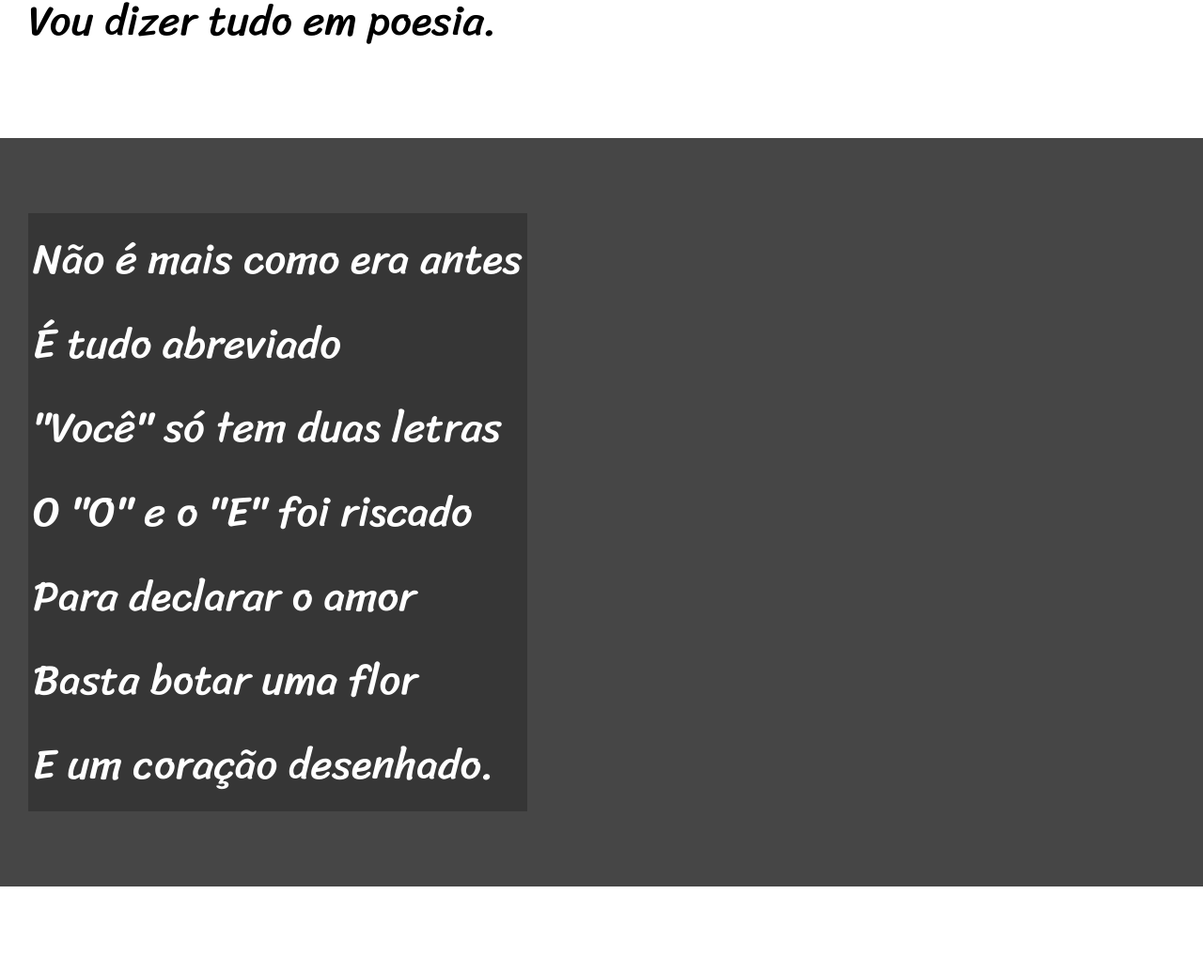
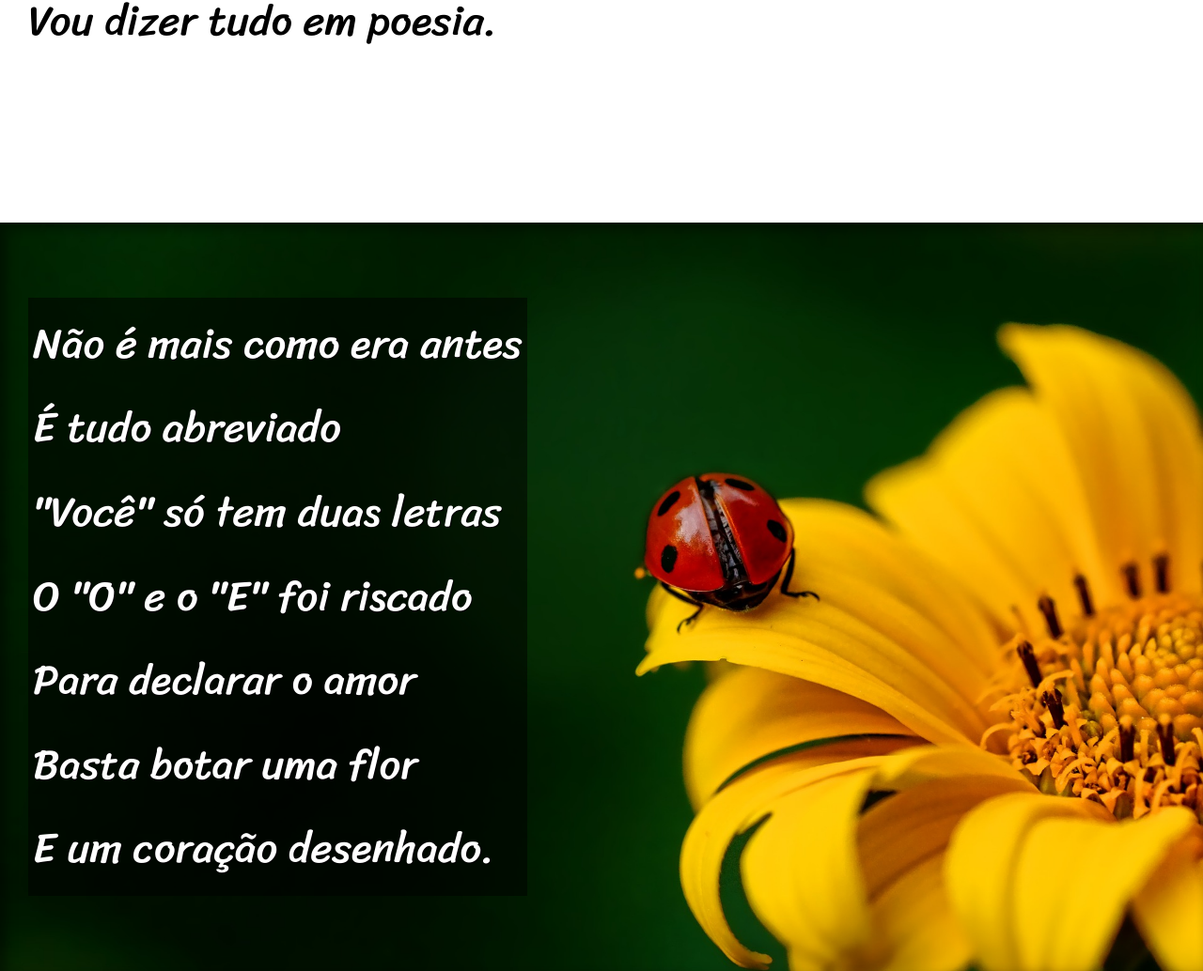
Before and after one commit to Matheusfllps/CordelModerno, a plain HTML site: page index.html in a window 1280 px wide. Shown: the part 900-1934 px from the top of the page at 94% size. Drawn offline with Linux system fonts and the light colour scheme.

Commit message:
ultima atualização de estilos

```diff
--- a/estilo/style.css
+++ b/estilo/style.css
@@ -61,19 +61,42 @@ section{
   font-family: var(--fonte3);
   font-size: 3.5vw;
 }
+
+section > p {
+
+  padding-bottom: 2em;
+}
+
 section.normal{
   background-color:white;
   color:black;
 }
 
 section.imagem{
-  background-color:rgb(70, 70, 70);
+  background-color:rgb(51, 51, 51);
   color:white;
+  box-shadow: inset 6px 6px 13px 0px rgba(0, 0, 0, 0.473);
+  background-size: cover;
+  background-attachment: fixed;
 }
 section.imagem > p {
 display: inline-block;
 padding: 5px;
-background-color:rgba(0, 0, 0, 0.226)
+background-color:rgba(0, 0, 0, 0.514);
+text-shadow: 1px 1px 0px black;
+}
+
+section#img1{
+
+  background-image: url('../imagens/background001.jpg');
+  background-position: right center;
+
+}
+
+section#img2{
+
+  background-image: url('../imagens/background002.jpg');
+
 }
 
 footer{
--- a/index.html
+++ b/index.html
@@ -31,7 +31,7 @@
 
     </section>
 
-    <section class="imagem">
+    <section class="imagem" id="img1">
        <p>
         Não é mais como era antes <br>
         É tudo abreviado <br>
@@ -66,7 +66,7 @@
 
     </section>
 
-    <section class="imagem">
+    <section class="imagem" id="img2">
       <p>
         Tenho saudade das cartas <br>
         Escritas com a própria mão <br>
```
Also changed, not shown: imagens/background001.jpg (added), imagens/background002.jpg (added).
